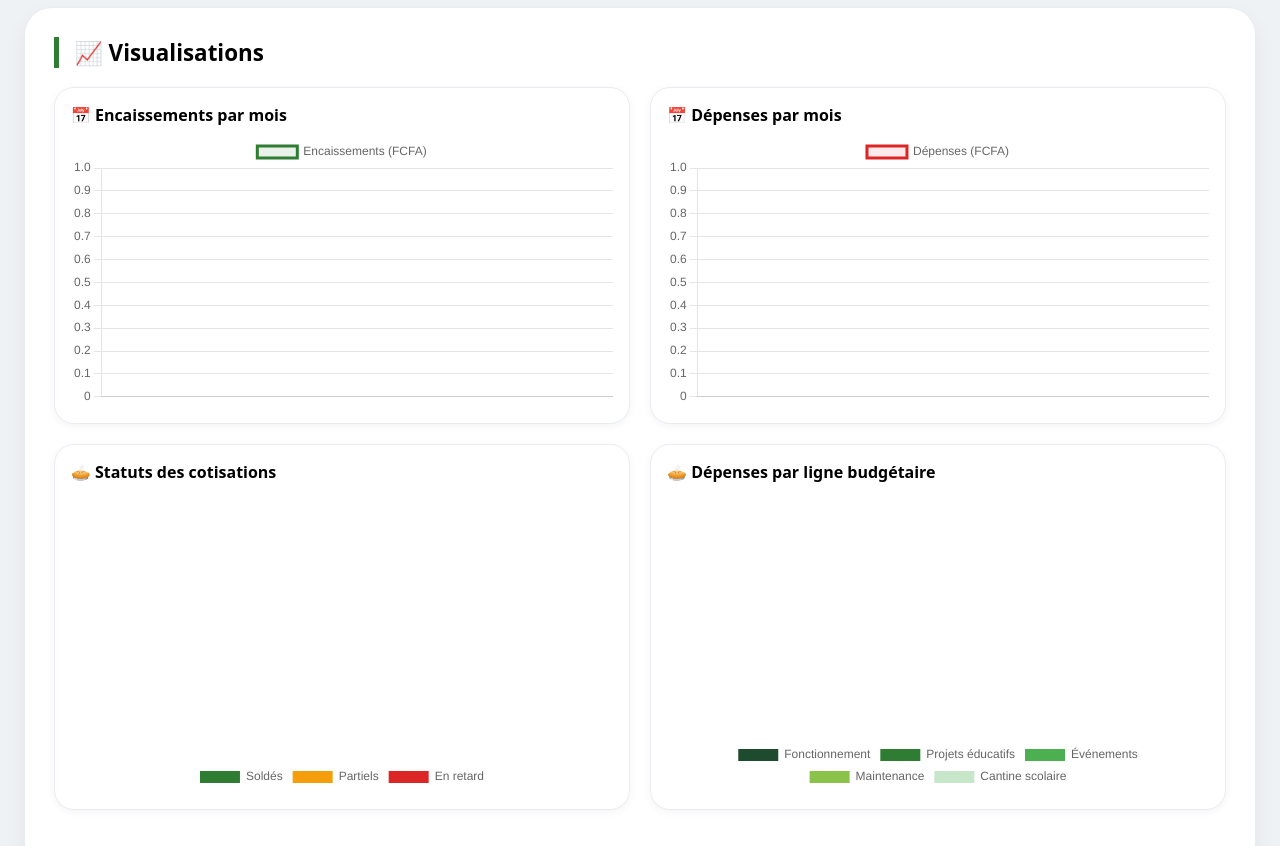
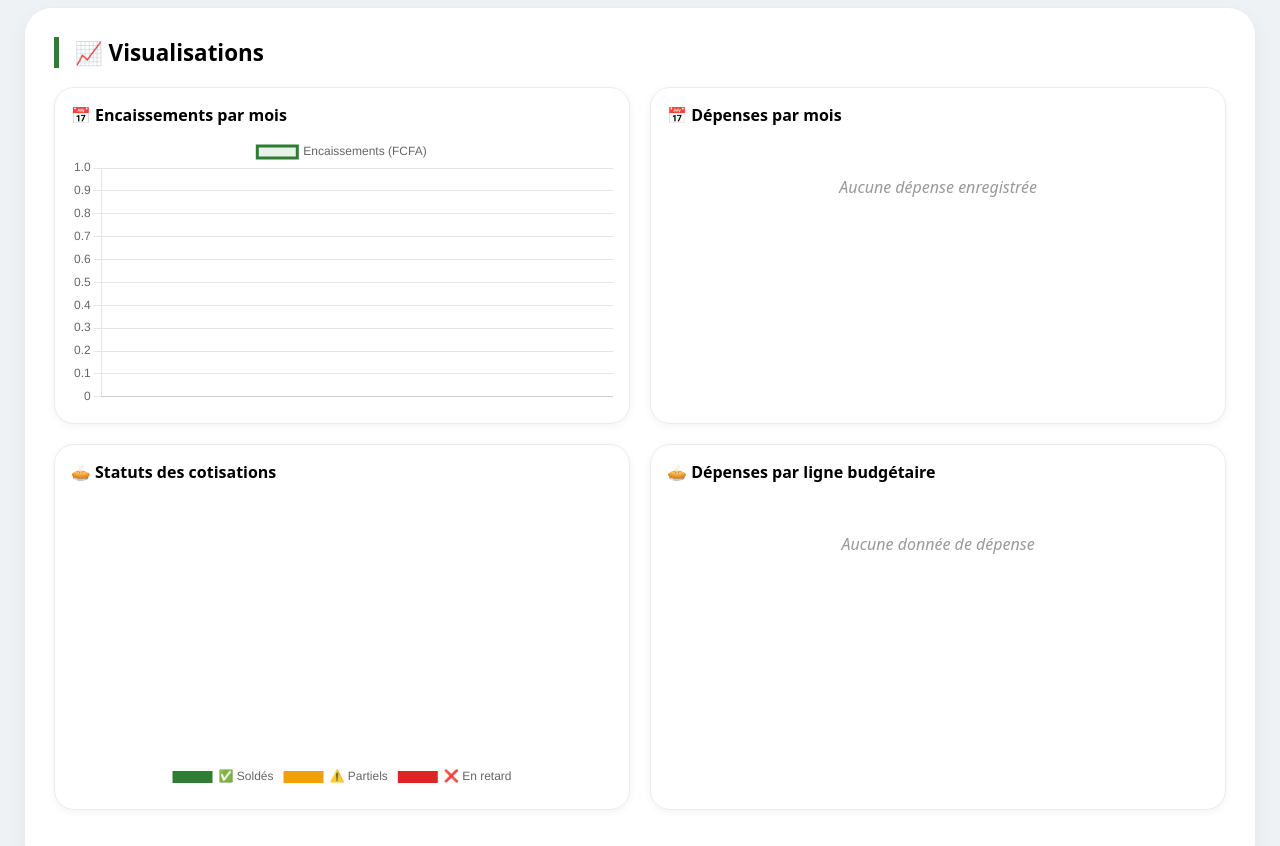
Before and after one commit to jacbene/Gestion-cotisations-apee-ces-ekali1, a plain HTML site: page archives.html in a window 1280 px wide. Shown: the part 500-1346 px from the top of the page. Drawn offline with nearby package versions, Linux system fonts and the light colour scheme.

Commit message:
Add files via upload

```diff
--- a/archives.html
+++ b/archives.html
@@ -197,8 +197,15 @@
             padding: 1rem;
             box-shadow: 0 2px 8px rgba(0,0,0,0.05);
             border: 1px solid #e9edf2;
+            position: relative;
         }
         canvas { max-height: 300px; width: 100%; }
+        .no-data-message {
+            text-align: center;
+            color: #999;
+            padding: 40px 20px;
+            font-style: italic;
+        }
         @media (max-width: 700px) {
             body { padding: 16px; }
             th, td { padding: 6px 8px; }
@@ -238,6 +245,7 @@
             <div class="chart-card">
                 <h4 style="margin-bottom: 10px;">📅 Dépenses par mois</h4>
                 <canvas id="monthlyExpenseChart"></canvas>
+                <div id="expenseNoDataMsg" class="no-data-message" style="display:none;">Aucune dépense enregistrée</div>
             </div>
             <div class="chart-card">
                 <h4 style="margin-bottom: 10px;">🥧 Statuts des cotisations</h4>
@@ -246,6 +254,7 @@
             <div class="chart-card">
                 <h4 style="margin-bottom: 10px;">🥧 Dépenses par ligne budgétaire</h4>
                 <canvas id="expenseByLineChart"></canvas>
+                <div id="lineNoDataMsg" class="no-data-message" style="display:none;">Aucune donnée de dépense</div>
             </div>
         </div>
     </div>
@@ -308,6 +317,7 @@
             <button id="exportJSONBtn" class="btn-secondary">📦 Exporter JSON (sauvegarde complète)</button>
             <button id="importJSONBtn" class="btn-secondary">📂 Restaurer depuis JSON</button>
             <button id="deleteSelectedBtn" class="btn-danger">🗑️ Supprimer les paiements sélectionnés</button>
+            <button id="createDemoExpensesBtn" class="btn-outline">📀 Ajouter des dépenses de démonstration</button>
             <input type="file" id="importFileInput" accept=".json" style="display:none;">
         </div>
         <div id="alertContainer"></div>
@@ -353,12 +363,10 @@
     const rowsPerPage = 20;
     let selectedIds = new Set();
 
-    // Données de dépenses
     let allBons = [];
     let allOrdres = [];
     let allRemboursements = [];
 
-    // Graphiques
     let monthlyIncomeChart, monthlyExpenseChart, statusChart, expenseByLineChart;
 
     // ==================== CHARGEMENT PARAMÈTRES ====================
@@ -374,7 +382,6 @@
         }
     }
 
-    // ==================== CHARGEMENT DONNÉES ====================
     function loadPayments() {
         const stored = localStorage.getItem(STORAGE_PAYMENTS_KEY);
         if (stored) {
@@ -389,17 +396,14 @@
     }
 
     function loadExpenses() {
-        // Bons de commande
         const bonsStored = localStorage.getItem(STORAGE_BONS);
         if (bonsStored) {
             try { allBons = JSON.parse(bonsStored); } catch(e) { allBons = []; }
         } else { allBons = []; }
-        // Ordres de paiement
         const ordresStored = localStorage.getItem(STORAGE_ORDRES);
         if (ordresStored) {
             try { allOrdres = JSON.parse(ordresStored); } catch(e) { allOrdres = []; }
         } else { allOrdres = []; }
-        // Remboursements
         const rembStored = localStorage.getItem(STORAGE_REMBOURSEMENTS);
         if (rembStored) {
             try { allRemboursements = JSON.parse(rembStored); } catch(e) { allRemboursements = []; }
@@ -427,7 +431,6 @@
         showMessage("✅ Données sauvegardées", "success");
     }
 
-    // ==================== MESSAGES ====================
     function showMessage(msg, type = "info") {
         const container = document.getElementById('alertContainer');
         const div = document.createElement('div');
@@ -437,7 +440,6 @@
         setTimeout(() => div.remove(), 4000);
     }
 
-    // ==================== FILTRES COTISATIONS ====================
     function getFilters() {
         return {
             parent: document.getElementById('filterParent').value.toLowerCase().trim(),
@@ -482,7 +484,7 @@
 
     function applyFiltersAndRefresh() {
         applyFilters();
-        updateStatsAndCharts(); // Met à jour les stats globales et graphiques
+        updateStatsAndCharts();
     }
 
     function resetFilters() {
@@ -496,16 +498,15 @@
         applyFilters();
     }
 
-    // ==================== STATISTIQUES & GRAPHIQUES GLOBAUX ====================
+    // ==================== STATISTIQUES & GRAPHIQUES (CORRIGÉS) ====================
     function updateStatsAndCharts() {
-        // Statistiques cotisations (toutes)
+        // 1. Statistiques globales (cotisations + dépenses)
         const totalParents = new Set(allPayments.map(p => p.parentNom + '|' + p.telephone)).size;
         const totalEncaisse = allPayments.reduce((s, p) => s + p.montantVerse, 0);
         const totalEleves = allPayments.reduce((s, p) => s + p.students.length, 0);
         const totalAttendu = allPayments.reduce((s, p) => s + (p.students.length * 12500), 0);
         const tauxAtteinte = totalAttendu > 0 ? (totalEncaisse / totalAttendu * 100).toFixed(1) : 0;
 
-        // Dépenses totales
         const totalDepenses = [...allBons, ...allOrdres, ...allRemboursements].reduce((s, d) => s + (d.montant || 0), 0);
         const soldeFinancier = totalEncaisse - totalDepenses;
 
@@ -518,7 +519,7 @@
             <div class="stat-box"><div class="stat-label">🎯 Taux atteinte objectif</div><div class="stat-value">${tauxAtteinte}%</div></div>
         `;
 
-        // Graphique 1 : Encaissements par mois
+        // 2. Graphique : Encaissements par mois
         const incomeMonthly = {};
         allPayments.forEach(p => {
             const date = p.date.split(' ')[0];
@@ -550,9 +551,18 @@
             options: { responsive: true, maintainAspectRatio: true }
         });
 
-        // Graphique 2 : Dépenses par mois (toutes dépenses confondues)
+        // 3. Graphique : Dépenses par mois (avec gestion si aucune donnée)
         const expenseMonthly = {};
         const allExpenses = [...allBons, ...allOrdres, ...allRemboursements];
+        const expenseChartCanvas = document.getElementById('monthlyExpenseChart');
+        const expenseNoDataMsg = document.getElementById('expenseNoDataMsg');
+
+        if (allExpenses.length === 0) {
+            expenseChartCanvas.style.display = 'none';
+            expenseNoDataMsg.style.display = 'block';
+        } else {
+            expenseChartCanvas.style.display = 'block';
+            expenseNoDataMsg.style.display = 'none';
             allExpenses.forEach(exp => {
                 const date = exp.date ? exp.date.split(' ')[0] : new Date().toISOString().slice(0,10);
                 const yearMonth = date.substring(0,7);
@@ -566,7 +576,7 @@
             const expenseValues = expenseMonthsSorted.map(m => expenseMonthly[m]);
 
             if (monthlyExpenseChart) monthlyExpenseChart.destroy();
-        const ctxExpense = document.getElementById('monthlyExpenseChart').getContext('2d');
+            const ctxExpense = expenseChartCanvas.getContext('2d');
             monthlyExpenseChart = new Chart(ctxExpense, {
                 type: 'line',
                 data: {
@@ -582,8 +592,9 @@
                 },
                 options: { responsive: true, maintainAspectRatio: true }
             });
+        }
 
-        // Graphique 3 : Répartition statuts cotisations (vert, jaune, rouge)
+        // 4. Graphique : Statuts des cotisations (TOUJOURS trois catégories)
         let soldeCount = 0, partielCount = 0, retardCount = 0;
         allPayments.forEach(p => {
             const s = computeStatut(p);
@@ -591,22 +602,41 @@
             else if (s === 'partiel') partielCount++;
             else retardCount++;
         });
+        // Même si une valeur est 0, on garde l'entrée pour la légende
+        const statusData = [soldeCount, partielCount, retardCount];
+        const statusLabels = ['✅ Soldés', '⚠️ Partiels', '❌ En retard'];
+        const statusColors = ['#2e7d32', '#f59e0b', '#dc2626'];
+
         if (statusChart) statusChart.destroy();
         const ctxStatus = document.getElementById('statusChart').getContext('2d');
         statusChart = new Chart(ctxStatus, {
             type: 'pie',
             data: {
-                labels: ['Soldés', 'Partiels', 'En retard'],
+                labels: statusLabels,
                 datasets: [{
-                    data: [soldeCount, partielCount, retardCount],
-                    backgroundColor: ['#2e7d32', '#f59e0b', '#dc2626'],
+                    data: statusData,
+                    backgroundColor: statusColors,
                     borderWidth: 0
                 }]
             },
-            options: { responsive: true, plugins: { legend: { position: 'bottom' } } }
+            options: {
+                responsive: true,
+                plugins: {
+                    legend: { position: 'bottom' },
+                    tooltip: { callbacks: { label: (ctx) => `${ctx.label}: ${ctx.raw} parent(s)` } }
+                }
+            }
         });
 
-        // Graphique 4 : Dépenses par ligne budgétaire
+        // 5. Graphique : Dépenses par ligne budgétaire (gestion si aucune donnée)
+        const lineBudgetCanvas = document.getElementById('expenseByLineChart');
+        const lineNoDataMsg = document.getElementById('lineNoDataMsg');
+        if (allExpenses.length === 0) {
+            lineBudgetCanvas.style.display = 'none';
+            lineNoDataMsg.style.display = 'block';
+        } else {
+            lineBudgetCanvas.style.display = 'block';
+            lineNoDataMsg.style.display = 'none';
             const lineBudgets = {
                 "Fonctionnement": 0,
                 "Projets éducatifs": 0,
@@ -619,22 +649,24 @@
                 if (lineBudgets.hasOwnProperty(ligne)) lineBudgets[ligne] += (exp.montant || 0);
                 else lineBudgets[ligne] = (exp.montant || 0);
             });
-        const labels = Object.keys(lineBudgets);
-        const data = labels.map(l => lineBudgets[l]);
+            const labelsLine = Object.keys(lineBudgets);
+            const dataLine = labelsLine.map(l => lineBudgets[l]);
+            const vibrantColors = ['#2563eb', '#ea580c', '#7c3aed', '#db2777', '#0891b2'];
             if (expenseByLineChart) expenseByLineChart.destroy();
-        const ctxLine = document.getElementById('expenseByLineChart').getContext('2d');
+            const ctxLine = lineBudgetCanvas.getContext('2d');
             expenseByLineChart = new Chart(ctxLine, {
                 type: 'pie',
                 data: {
-                labels: labels,
+                    labels: labelsLine,
                     datasets: [{
-                    data: data,
-                    backgroundColor: ['#1e4b2e', '#2e7d32', '#4caf50', '#8bc34a', '#c8e6c9'],
+                        data: dataLine,
+                        backgroundColor: vibrantColors.slice(0, labelsLine.length),
                         borderWidth: 0
                     }]
                 },
                 options: { responsive: true, plugins: { legend: { position: 'bottom' } } }
             });
+        }
     }
 
     function updateAllVisuals() {
@@ -750,7 +782,7 @@
         renderTable();
     }
 
-    // ==================== EXPORTS / IMPORT / SUPPRESSION ====================
+    // ==================== EXPORTS, IMPORT, SUPPRESSION, PDF ====================
     function exportCSV() {
         if (filteredPayments.length === 0) {
             showMessage("Aucune donnée à exporter", "warning");
@@ -849,12 +881,33 @@
         showMessage("Génération PDF en cours...", "info");
     }
 
+    // Données de démonstration pour dépenses (création de bons, ordres, remboursements fictifs)
+    function createDemoExpenses() {
+        const today = new Date().toISOString().slice(0,10);
+        const demoBons = [
+            { id: 'demo1', num: 'BC-DEMO-001', date: '2025-09-15', fournisseur: 'Fourniscool', objet: 'Achat matériel', montant: 50000, ligne: 'Fonctionnement', demandeur: 'Trésorier', approbateur: 'Président' },
+            { id: 'demo2', num: 'BC-DEMO-002', date: '2025-10-10', fournisseur: 'EduPlus', objet: 'Livres scolaires', montant: 75000, ligne: 'Projets éducatifs', demandeur: 'Secrétaire', approbateur: 'Président' }
+        ];
+        const demoOrdres = [
+            { id: 'demo3', num: 'OP-DEMO-001', date: '2025-09-20', beneficiaire: 'Fourniscool', motif: 'Paiement matériel', montant: 50000, ligne: 'Fonctionnement', ordonnateur: 'Trésorier', refBon: 'BC-DEMO-001' },
+            { id: 'demo4', num: 'OP-DEMO-002', date: '2025-10-15', beneficiaire: 'EduPlus', motif: 'Paiement livres', montant: 75000, ligne: 'Projets éducatifs', ordonnateur: 'Trésorier', refBon: 'BC-DEMO-002' }
+        ];
+        const demoRemb = [
+            { id: 'demo5', num: 'REM-DEMO-001', date: '2025-09-25', demandeur: 'Mme Manga', objet: 'Achat urgent fournitures', montant: 25000, ligne: 'Événements', justificatif: 'Facture n°123', approbateur: 'Président' }
+        ];
+        localStorage.setItem(STORAGE_BONS, JSON.stringify(demoBons));
+        localStorage.setItem(STORAGE_ORDRES, JSON.stringify(demoOrdres));
+        localStorage.setItem(STORAGE_REMBOURSEMENTS, JSON.stringify(demoRemb));
+        showMessage("✅ Données de démonstration pour dépenses ajoutées. Rechargez la page.", "success");
+        setTimeout(() => location.reload(), 1500);
+    }
+
     // ==================== INITIALISATION ====================
     function init() {
         loadAssociationName();
         loadPayments();
         loadExpenses();
-        applyFiltersAndRefresh(); // Affiche tableau + graphiques
+        applyFiltersAndRefresh();
         document.getElementById('applyFiltersBtn').addEventListener('click', applyFilters);
         document.getElementById('resetFiltersBtn').addEventListener('click', resetFilters);
         document.getElementById('exportCSVBtn').addEventListener('click', exportCSV);
@@ -874,6 +927,7 @@
             else displayedIds.forEach(id => selectedIds.delete(id));
             renderTable();
         });
+        document.getElementById('createDemoExpensesBtn').addEventListener('click', createDemoExpenses);
     }
 
     window.addEventListener('load', init);
```
Lines whose indentation alone changed are shown as unchanged.
